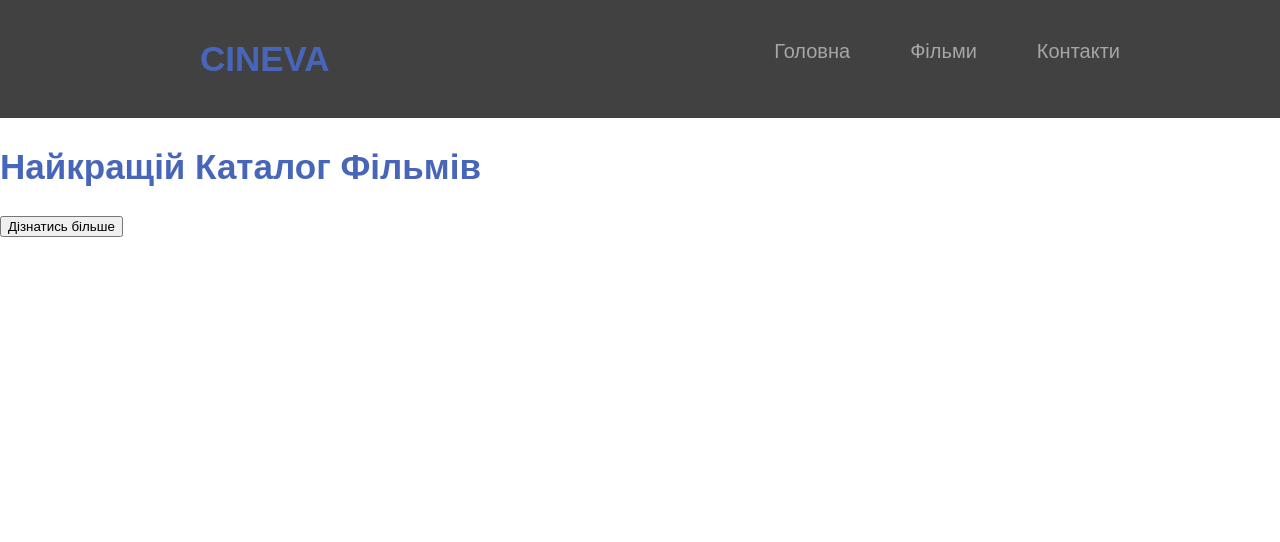
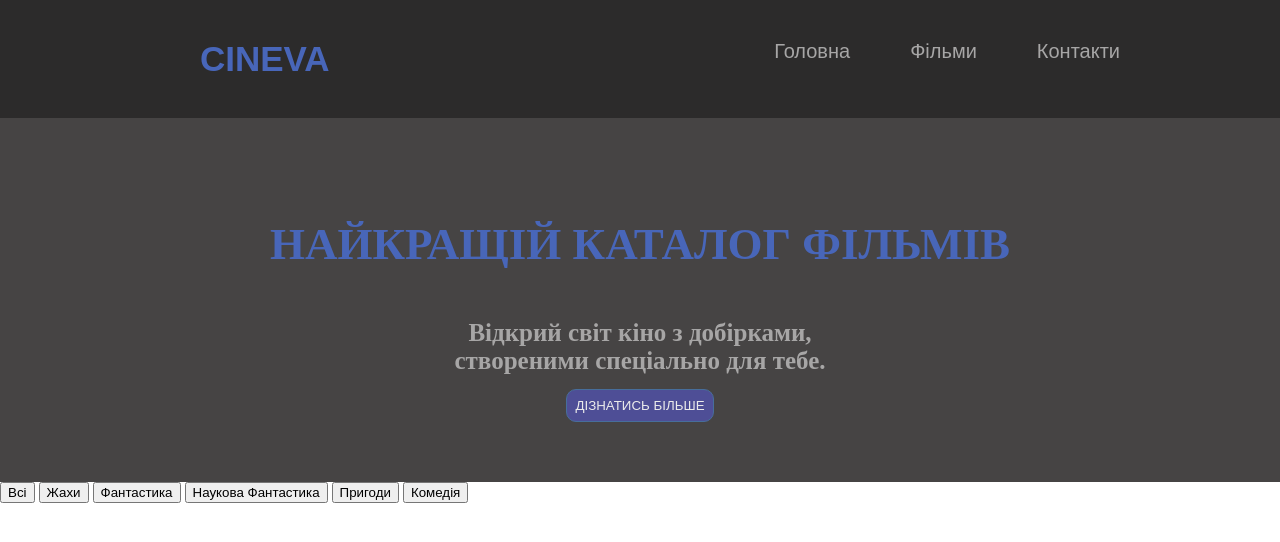
Before and after one commit to Glib-2/Lesson_43_MINIproject, a plain HTML site: page index.html in a window 1280 px wide. Drawn offline with Linux system fonts and the light colour scheme.

Commit message:
кенго

```diff
--- a/index.html
+++ b/index.html
@@ -19,9 +19,18 @@
     </header>
     <main>
         <section class="hero">
-            <h1>Найкращій Каталог Фільмів</h1>
-            <button>Дізнатись більше</button>
+            <h1 class="hero_title">Найкращій Каталог Фільмів</h1>
+            <strong class="strong">Відкрий світ кіно з добірками, створеними спеціально для тебе.</strong>
+            <button class="button">Дізнатись більше</button>
         </section>
+        <div class="buttons">
+            <button class="button_2">Всі</button>
+            <button class="button_2">Жахи</button>
+            <button class="button_2">Фантастика</button>
+            <button class="button_2">Наукова Фантастика</button>
+            <button class="button_2">Пригоди</button>
+            <button class="button_2">Комедія</button>
+        </div>
     </main>
 </body>
 </html>
--- a/style.css
+++ b/style.css
@@ -5,15 +5,15 @@ body {
 }
 
 :root {
-    --background-color: rgb(46, 44, 44);
+    --background-color: rgb(34, 33, 33);
     --title-color: rgb(72, 102, 185);
-    --2-background: rgb(66, 65, 65);
+    --2-background: rgb(44, 43, 43);
     --hero-background: rgb(6, 15, 46, 0.3);
     --border-color: rgb(81, 81, 170, 0.8);
     --border-basic: rgb(70, 68, 68);
     --text-color: rgb(235, 235, 235);
     --text-2: rgb(167, 166, 166);
-    --shadows: rgb(28, 52, 104, 0.5);
+    --shadows: rgb(28, 52, 104);
 }
 
 li {
@@ -32,7 +32,7 @@ a {
     cursor: pointer;
 }
 
-a:hover{
+a:hover {
     color: cornsilk;
 }
 
@@ -66,7 +66,7 @@ nav ul {
     margin-left: 150px;
 }
 
-h1{
+h1 {
     font-family: "Nunito", sans-serif;
     font-optical-sizing: auto;
     font-weight: 700;
@@ -74,3 +74,46 @@ h1{
     color: var(--title-color);
     font-size: 35px;
 }
+
+.hero_title {
+    font-family: "Playfair Display", serif;
+    font-optical-sizing: auto;
+    font-weight: 800;
+    font-style: normal;
+    font-size: 45px;
+    margin-top: 100px;
+    text-transform: uppercase;
+}
+
+.button{
+    background-color: var(--border-color);
+    border: 0px;
+    text-decoration: wavy;
+    margin-bottom: 60px;
+    pointer-events: auto;
+    text-transform: uppercase;
+    padding: 8px 8px 8px 8px;
+    border: 1px solid rgb(71, 110, 155);
+    border-radius: 10px;
+    cursor: pointer;
+    color: var(--text-color);
+}
+
+.hero{
+    background-color: var(--border-basic);
+    margin-top: 0px;
+    display: flex;
+    justify-content: center;
+    align-items: center;
+    flex-direction: column;
+
+}
+
+.strong{
+    color: var(--text-2);
+    font-size: 25px;
+    max-width: 450px;
+    height: 50px;
+    text-align: center;
+    margin: 12px 20px 20px 20px;
+}
```
